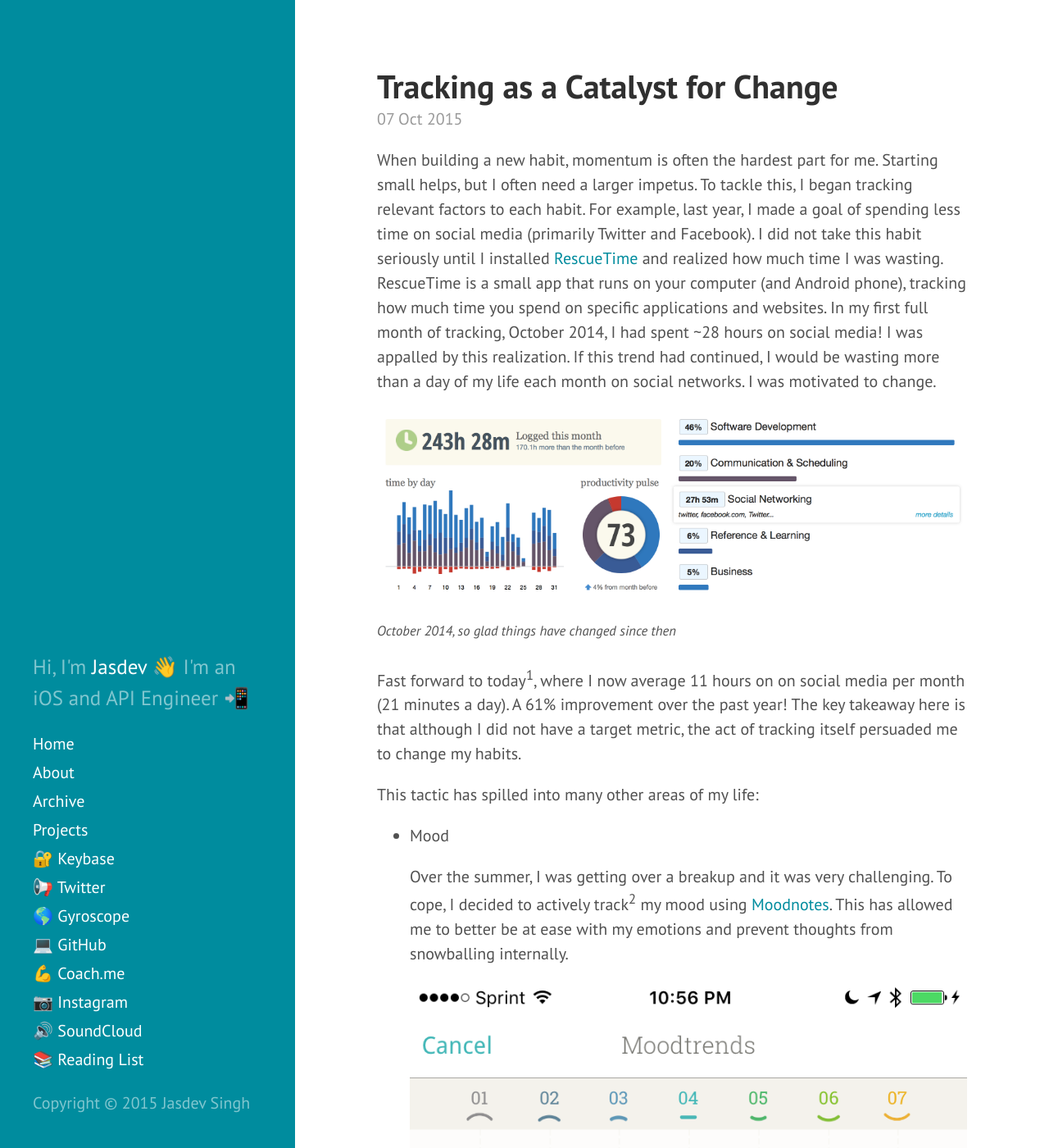
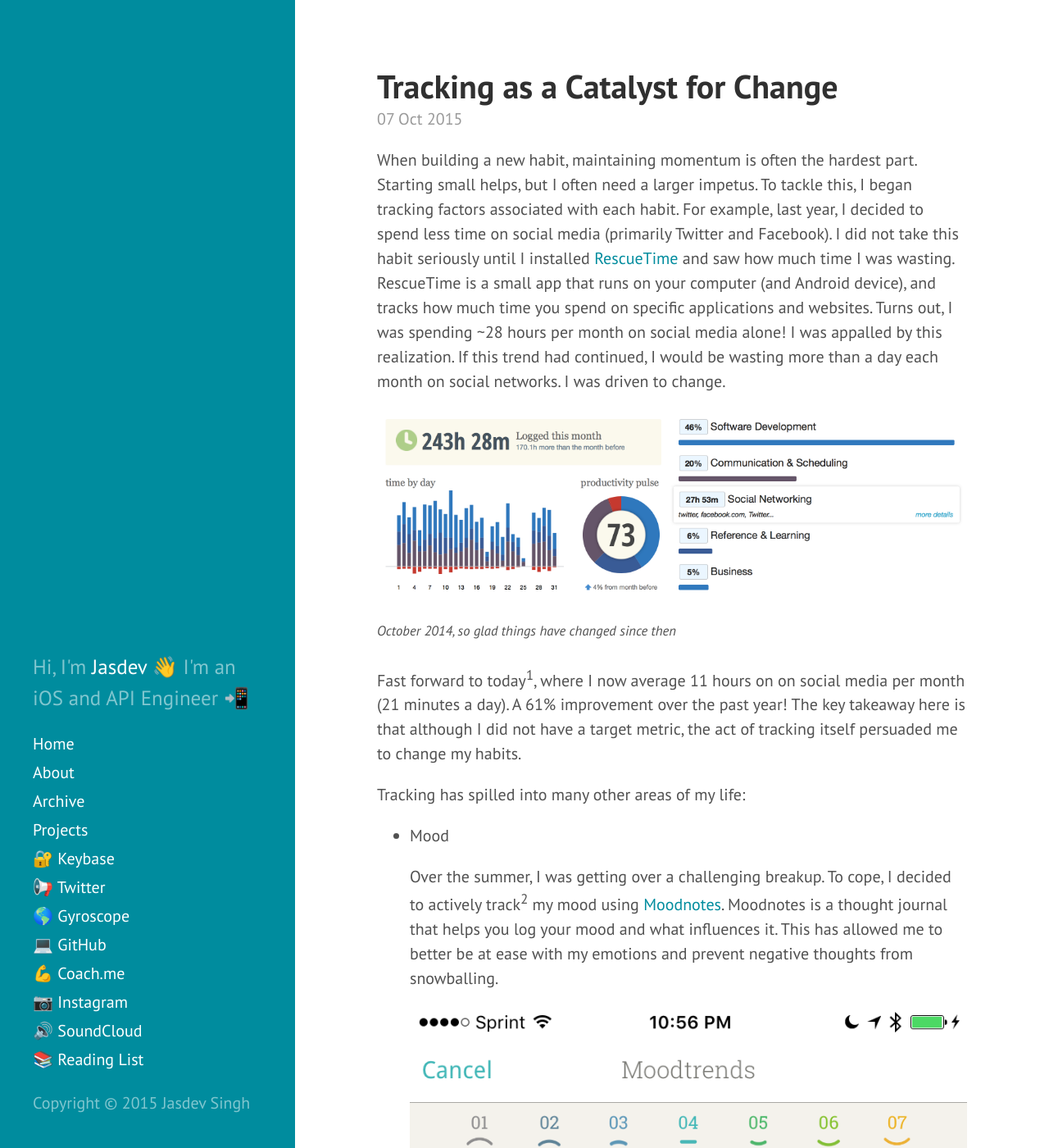
Before and after one commit to rvsrvs/jasdev.github.io, a Jekyll site: the page built from _posts/2015-10-07-tracking-as-a-catalyst-for-change.md, in a window 1280 px wide and 1400 px high. Shown: the whole window at 82% size. Built offline with Jekyll 4.4.1, drawn with Linux system fonts in a browser that asks for light colours; Markdown is read by kramdown in place of the engine named in the settings; some of the changed text lies outside the part shown.

Commit message:
Editing complete

```diff
--- a/_posts/2015-10-07-tracking-as-a-catalyst-for-change.md
+++ b/_posts/2015-10-07-tracking-as-a-catalyst-for-change.md
@@ -4,32 +4,32 @@
 permalink: tracking-as-a-catalyst-for-change
 ---
 
-When building a new habit, momentum is often the hardest part for me. Starting small helps, but I often need a larger impetus. To tackle this, I began tracking relevant factors to each habit. For example, last year, I made a goal of spending less time on social media (primarily Twitter and Facebook). I did not take this habit seriously until I installed [RescueTime](https://www.rescuetime.com) and realized how much time I was wasting. RescueTime is a small app that runs on your computer (and Android phone), tracking how much time you spend on specific applications and websites. In my first full month of tracking, October 2014, I had spent ~28 hours on social media! I was appalled by this realization. If this trend had continued, I would be wasting more than a day of my life each month on social networks. I was motivated to change.
+When building a new habit, maintaining momentum is often the hardest part. Starting small helps, but I often need a larger impetus. To tackle this, I began tracking factors associated with each habit. For example, last year, I decided to spend less time on social media (primarily Twitter and Facebook). I did not take this habit seriously until I installed [RescueTime](https://www.rescuetime.com) and saw how much time I was wasting. RescueTime is a small app that runs on your computer (and Android device), and tracks how much time you spend on specific applications and websites. Turns out, I was spending ~28 hours per month on social media alone! I was appalled by this realization. If this trend had continued, I would be wasting more than a day each month on social networks. I was driven to change.
 
 ![](/public/images/rescuetime.png)
 <sup>*October 2014, so glad things have changed since then*</sup>
 
 Fast forward to today<sup>1</sup>, where I now average 11 hours on on social media per month (21 minutes a day). A 61% improvement over the past year! The key takeaway here is that although I did not have a target metric, the act of tracking itself persuaded me to change my habits.
 
-This tactic has spilled into many other areas of my life:
+Tracking has spilled into many other areas of my life:
 
 - Mood
 
-    Over the summer, I was getting over a breakup and it was very challenging. To cope, I decided to actively track<sup>2</sup> my mood using [Moodnotes](http://moodnotes.thriveport.com). This has allowed me to better be at ease with my emotions and prevent thoughts from snowballing internally.
+    Over the summer, I was getting over a challenging breakup. To cope, I decided to actively track<sup>2</sup> my mood using [Moodnotes](http://moodnotes.thriveport.com). Moodnotes is a thought journal that helps you log your mood and what influences it. This has allowed me to better be at ease with my emotions and prevent negative thoughts from snowballing.
 
     ![](/public/images/moodnotes_trends.png)
 
 - Food
 
-    I have generally been consistent with exercise. However, my diet has always been an unclear strategy of just picking "healthy" foods, without actually tracking macronutrients. To make this approach more concrete, I began tracking my meals with [MyFitnessPal](https://www.myfitnesspal.com). Once I got into the swing of things, I transitioned to using [Lark](http://www.web.lark.com). Lark is more personal, as it uses a virtual coach to cheer you on in making healthier choices.
+    I am consistent with exercise. However, my diet consists of an unclear strategy of picking "healthy" foods, without actually tracking macronutrients. To solidify this approach, I began tracking meals with [MyFitnessPal](https://www.myfitnesspal.com). Once my diet became balanced, I transitioned to using [Lark](http://www.web.lark.com). Lark is more personal, as it uses a virtual coach to cheer you on in making healthier choices.
 
 - Money
 
-    [Mint](https://itunes.apple.com/us/app/mint-quickview/id533491939?mt=12) will always be in my menu bar. Having all of my financial accounts in a single dashboard has been invaluable. For example, I quit coffee after realizing how much money I was wasting (~$100 a month), in addition to the benefits of a caffeine-free diet.
+    [Mint](https://itunes.apple.com/us/app/mint-quickview/id533491939?mt=12) will always be in my desktop menu bar. Having all financial accounts in a single dashboard is invaluable. For example, I quit coffee after realizing how much money I was wasting (~$100 a month), in addition to the benefits of a caffeine-free diet.
 
 - Age
 
-    I never truly appreciated how fast time moves until I installed Sam Soffes' [age ticker screensaver](https://github.com/soffes/motivation). Seeing my age increment each time I approach my computer reminds me of life's finiteness<sup>3</sup>. Additionally, I ported this concept to an [iOS app and Today Extension](https://github.com/jasdev/impulse)<sup>4</sup>!
+    I never truly appreciated how fast time moves until I installed Sam Soffes' [age ticker screensaver](https://github.com/soffes/motivation). Watching my age tick upwards each time I opened my computer reminds me of life's finiteness<sup>3</sup>. I even ported this concept to an [iOS app and Today Extension](https://github.com/jasdev/impulse)<sup>4</sup>!
 
     ![](/public/images/age_ticker.gif)
 
```
